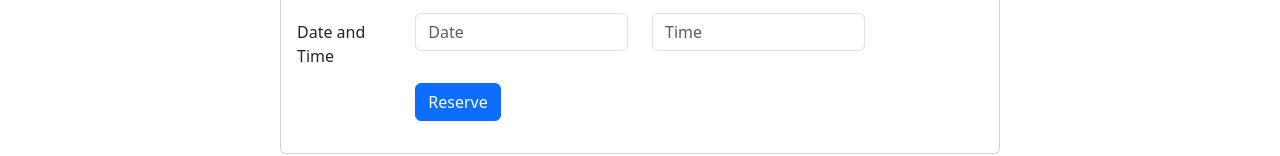
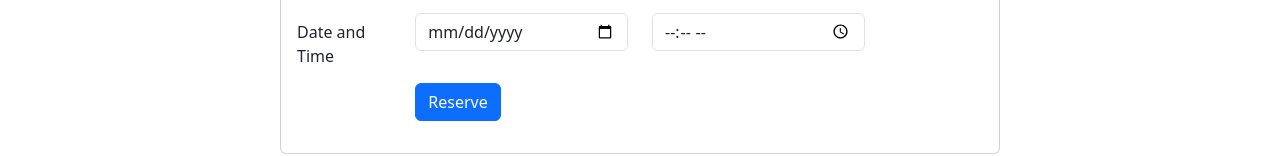
Before and after one commit to AreebSahz/Confusion, a website: page index.html in a window 1280 px wide. Shown: the part 1733-1889 px from the top of the page. Drawn offline with nearby package versions, Linux system fonts and the light colour scheme.

Commit message:
Assignment2

```diff
--- a/index.html
+++ b/index.html
@@ -178,12 +178,10 @@
                             <div class="form-group row mb-2">
                                 <label for="dateandtime" class="col-md-2 col-form-label">Date and Time</label>
                                 <div class="col-md-4">
-                                    <input type="text" class="form-control mb-3" id="dateandtime" name="dateandtime"
-                                        placeholder="Date">
+                                    <input type="date" class="form-control mb-3" id="dateandtime" name="dateandtime">
                                 </div>
                                 <div class="col-md-4">
-                                    <input type="text" class="form-control mb-3" id="dateandtime" name="dateandtime"
-                                        placeholder="Time">
+                                    <input type="time" class="form-control mb-3" id="dateandtime" name="dateandtime">
                                 </div>
                             </div>
                             <div class="form-group row mb-3">
```
